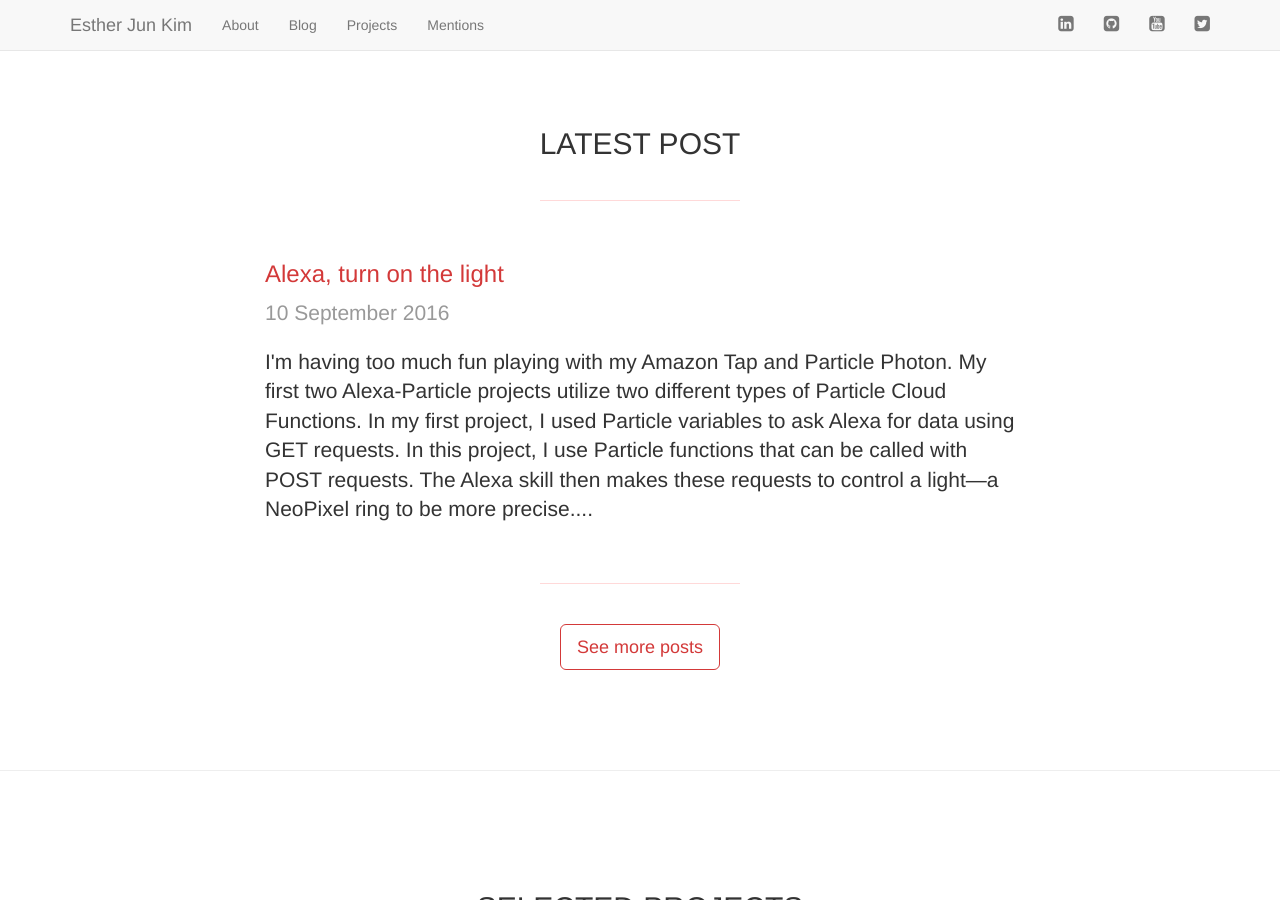
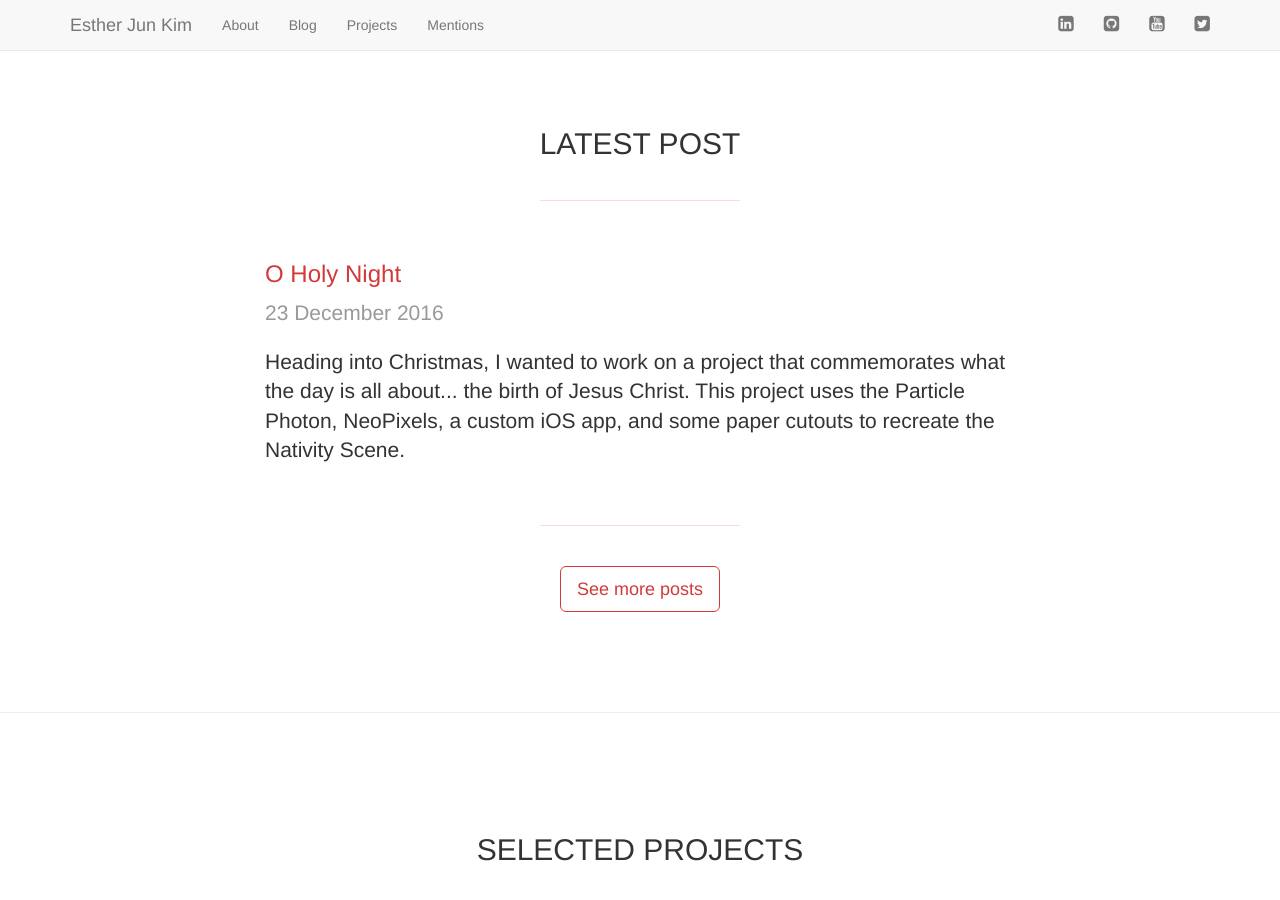
Before and after one commit to estherjk/estherjk.github.io, a Jekyll site: the page built from index.html, in a window 1280 px wide and 900 px high, scrolled down 1040 px. Built offline with Jekyll 4.4.1, drawn with Linux system fonts in a browser that asks for light colours; nearby versions of some CDN libraries; some web fonts are replaced.

Commit message:
Add O Holy Night blog post

```diff
--- a/_data/projects.yml
+++ b/_data/projects.yml
@@ -133,6 +133,9 @@ O Holy Night:
     -
       name: View on GitHub
       url: https://github.com/drejkim/o-holy-night
+    -
+      name: View blog post
+      url: /blog/2016/12/23/o-holy-night/
   showcase: true
 
 particle-light-alexa:
--- /dev/null
+++ b/_posts/2016-12-23-o-holy-night.md
@@ -0,0 +1,26 @@
+---
+layout: post
+css:
+- /css/post.css
+title: O Holy Night
+tags: particle ios
+excerpt: Heading into Christmas, I wanted to work on a project that commemorates what the day is all about... the birth of Jesus Christ. This project uses the Particle Photon, NeoPixels, a custom iOS app, and some paper cutouts to recreate the Nativity Scene.
+---
+
+Heading into Christmas, I wanted to work on a project that commemorates what the day is all about... the birth of Jesus Christ. This project uses the [Particle Photon](https://store.particle.io/), [NeoPixels](https://www.adafruit.com/product/1138), a custom iOS app, and some paper cutouts to recreate the Nativity Scene.
+
+Here's a picture of the final setup, all lit up:
+
+<img src="https://raw.githubusercontent.com/drejkim/o-holy-night/master/img/o-holy-night-lit.png" class="img-responsive extra-margin-20" alt="O Holy Night">
+
+To create the Nativity Scene, the NeoPixels were cut, wired, and arranged on a foam board. Paper templates were created in Illustrator after finding silhouettes of the star, angels, and the manger scene online; they were then cut and placed on top of the foam board. Finally, the NeoPixels were wired to the Particle Photon, which exposes functions to control each set of lights, namely the sky (blue), the manger (orange), and the star and angels (white). A custom iOS app was created, so that a user-friendly UI could be used to control the lights.
+
+Details on how to set everything up is available on [GitHub](https://github.com/drejkim/o-holy-night).
+
+And this video shows all of the components in action... and choreographed to "O Holy Night":
+
+<div class="embed-responsive embed-responsive-16by9 extra-margin-20">
+  <iframe class="embed-responsive-item" src="https://www.youtube.com/embed/TUcphhJK0uM" frameborder="0" allowfullscreen=""></iframe>
+</div>
+
+Merry Christmas!
```
